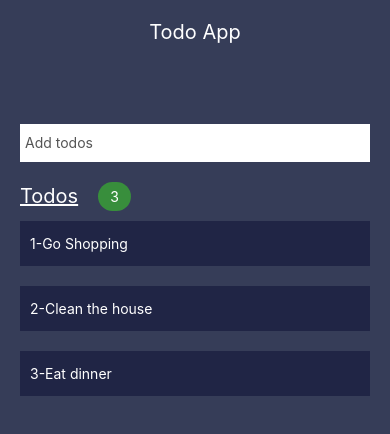
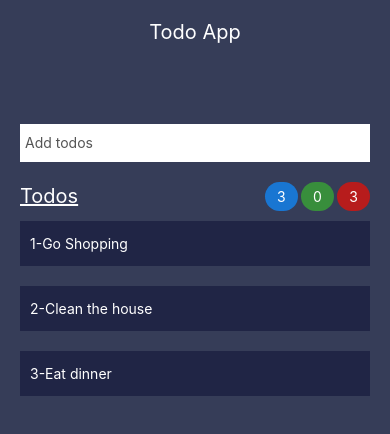
Before and after one commit to mehmeteyupoglu/TodoTSApp, a React Native app: screen / in a window 390 px wide. Shown: the top 434 px of the page. Built offline with nearby package versions, Linux system fonts and the light colour scheme; some icons are missing.

Commit message:
feat: add varied stats

```diff
--- a/App.tsx
+++ b/App.tsx
@@ -1,7 +1,5 @@
-import React, {FC, useEffect, useState} from 'react';
+import React, {FC, useState} from 'react';
 import {
-  SafeAreaView,
-  ScrollView,
   StatusBar,
   StyleSheet,
   Text,
@@ -14,7 +12,6 @@ import { colors } from "./assets"
 
 const App: FC = () => {
     const [todos, setTodos] = useState<Array<Constants.Todo>>(Constants.todos);
-    const noTodoStyle = todos.length === 0 ? styles.noTodos : {};
     return (
         <View style={styles.container}>
             <StatusBar barStyle="dark-content" />
@@ -30,9 +27,17 @@ const App: FC = () => {
                     <Text style={styles.title}>
                         Todos
                     </Text>
-                    <Text style={[styles.todosLength, noTodoStyle]}>
-                        {todos.length}
-                    </Text>
+                    <View style={styles.stats}>
+                        <Text style={[styles.todosLength]}>
+                            {todos.length}
+                        </Text>
+                        <Text style={[styles.todosLength, styles.completedTodo]}>
+                            {todos.filter(todo => todo.completed).length}
+                        </Text>
+                        <Text style={[styles.todosLength, styles.uncompletedTodo]}>
+                            {todos.filter(todo => !todo.completed).length}
+                        </Text>
+                    </View>
                 </View>
                 {
                     todos.length <= 0 && <Text style={styles.noTodo}>No todos here. Add some ☺</Text>
@@ -62,6 +67,7 @@ const styles = StyleSheet.create({
   titleGroup: {
     flexDirection: 'row',
     alignItems: 'center',
+    justifyContent: 'space-between',
   },
 
   title: {
@@ -80,18 +86,27 @@ const styles = StyleSheet.create({
     backgroundColor: colors.secondaryBackground,
   },
 
+  stats: {
+    flexDirection: 'row',
+    width: '30%',
+    justifyContent: 'space-between',
+  },
+
   todosLength: {
     alignSelf: 'center',
-    backgroundColor: colors.successBackground,
-    marginLeft: 20,
+    backgroundColor: colors.infoBackground,
     paddingVertical: 6,
     paddingHorizontal: 12,
     borderRadius: 20,
     color: colors.white,
   },
 
-  noTodos: {
-    backgroundColor: colors.secondaryBackground,
+  completedTodo: {
+    backgroundColor: colors.successBackground,
+  },
+
+  uncompletedTodo: {
+    backgroundColor: colors.errorBackground,
   }
 });
 
--- a/components/TodoItem/TodoItem.tsx
+++ b/components/TodoItem/TodoItem.tsx
@@ -14,13 +14,11 @@ const TodoItem: FC<Props> = ({item, todos, setTodos}) => {
 
     const handleDelete = (id: Number) => {
         const _todos = todos.filter(todo => todo.id !== id);
-
         setTodos(_todos);
     }
 
     const handleToggle =( item: Constants.Todo) => {
         let _todos = todos
-
         _todos = _todos.filter(todo => todo.id !== item.id)
 
         if(!item.completed){
```
